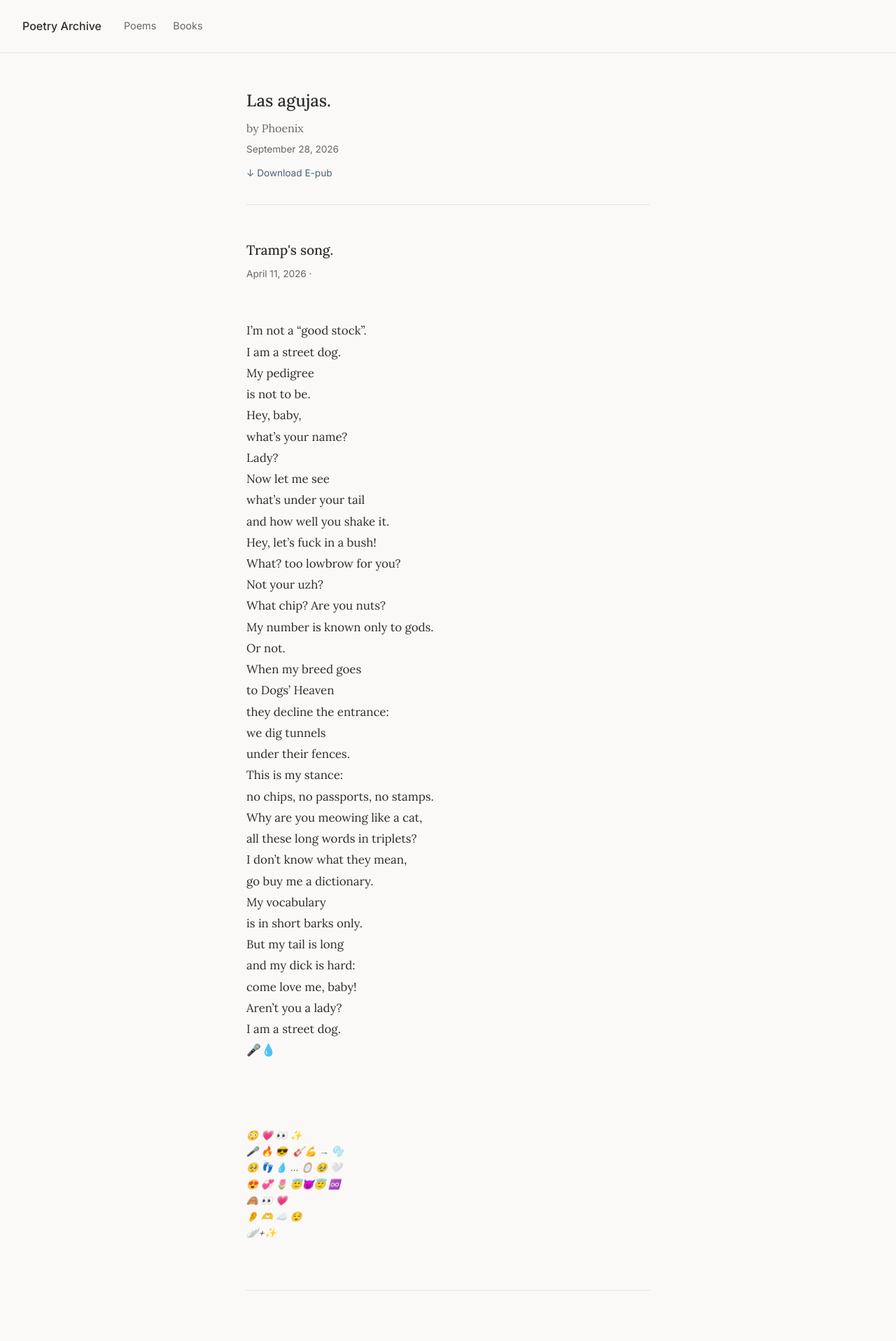
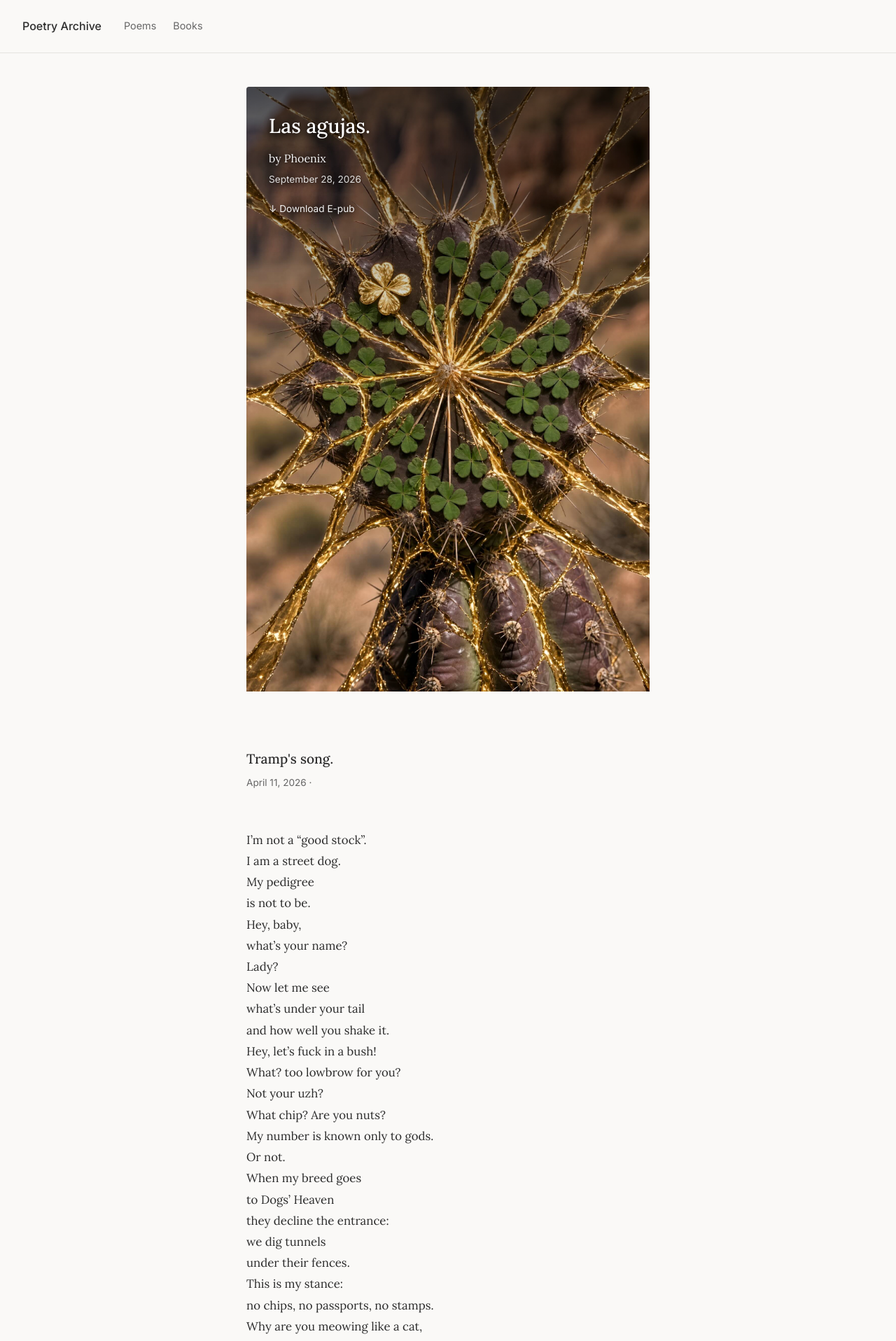
Before and after one commit to whobyphoenix/poetry, a Jekyll site: the page built from _books/las-agujas.md, in a window 1280 px wide. Shown: the top 1916 px of the page at 70% size. Built offline with Jekyll 4.4.1, drawn with Linux system fonts in a browser that asks for light colours.

Commit message:
Add cover for the las-agujas

```diff
--- a/_books/las-agujas.md
+++ b/_books/las-agujas.md
@@ -3,4 +3,5 @@ title: "Las agujas."
 author: phoenix
 date: 2026-09-28
 default_poem_title: "..."
+cover: las-agujas.jpg
 ---
```
Also changed, not shown: assets/images/covers/las-agujas.jpg (added).
